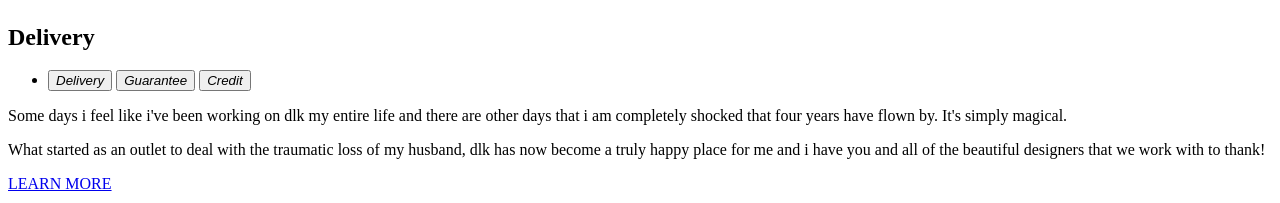
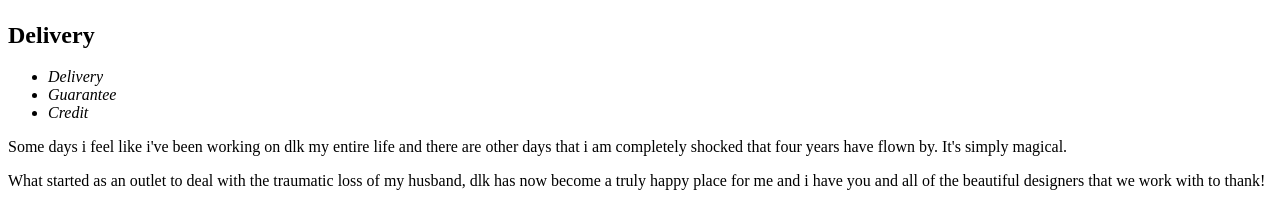
Before and after one commit to dl-academy-edu/ds-stepanova-ekaterina-1, a plain HTML site: page index.html in a window 1280 px wide. Shown: the part 2641-2844 px from the top of the page. Drawn offline with Linux system fonts and the light colour scheme; files whose address does not match are found by name.

Commit message:
Второй проект

```diff
--- a/index.html
+++ b/index.html
@@ -7,7 +7,7 @@
 </head>
 <body>
     <header class="header">
-        <img src="images/favicon/Union.png">
+        <img src="images/favicon/Union.png" alt="">
         <nav>
             <ul>
                 <li><a href="#">BLOG</a></li>
@@ -76,11 +76,9 @@
             <img src="images/things/thing5.jpg" alt="" width="480" height="559">
             <h2>Delivery</h2>
             <ul>
-                <li>
-                    <button><i>Delivery</i></button>
-                    <button><i>Guarantee</i></button>
-                    <button><i>Credit</i></button>
-                </li>
+                <li><i>Delivery</i></li>
+                <li><i>Guarantee</i></li>
+                <li><i>Credit</i></li>
             </ul>
 
             <p>Some days i feel like i've been working on dlk my entire life and there are other days that i am completely shocked that four years have flown by. It's simply magical.</p>
@@ -171,7 +169,7 @@
 
 
     <div class="modul-popup">
-        <h1>modal window</h1>
+        <h1>Modal window</h1>
         <h2>contact us</h2>
             <form action="" method="post"></form>
             <fieldset>
```
